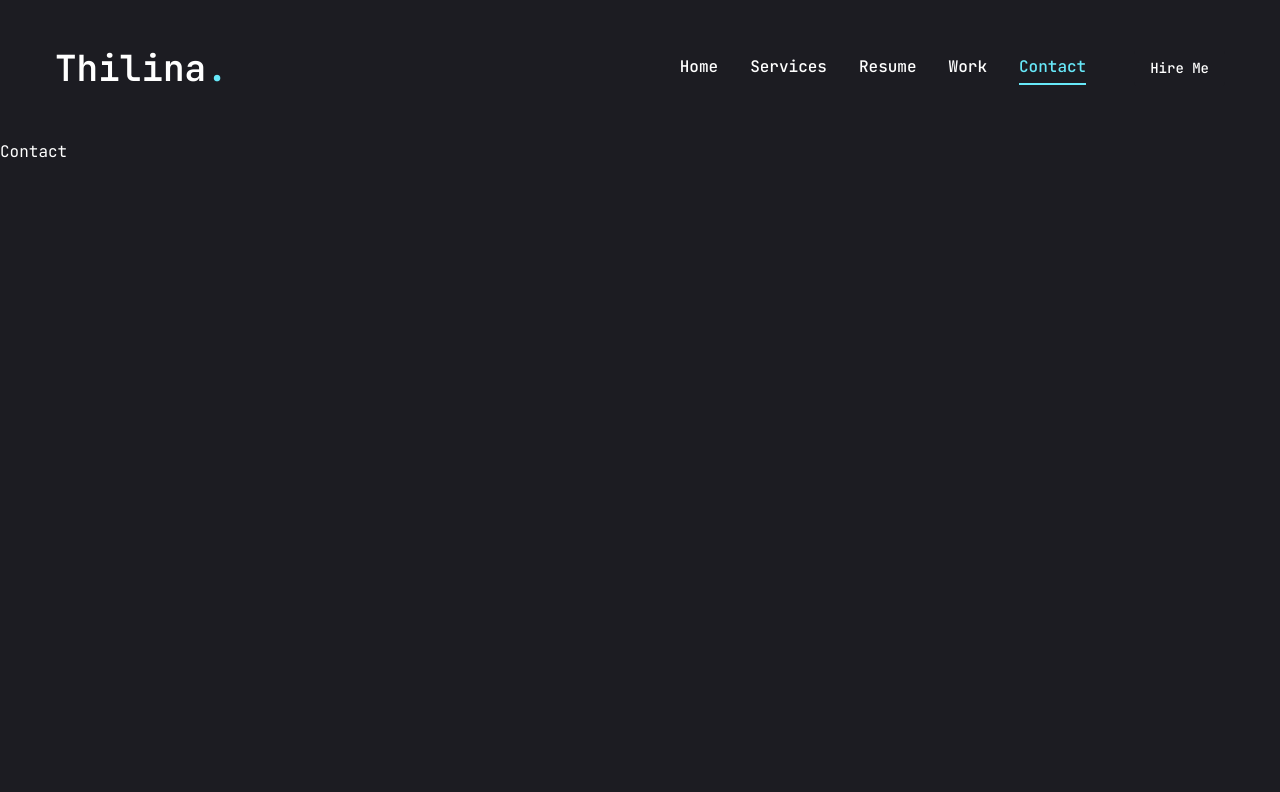
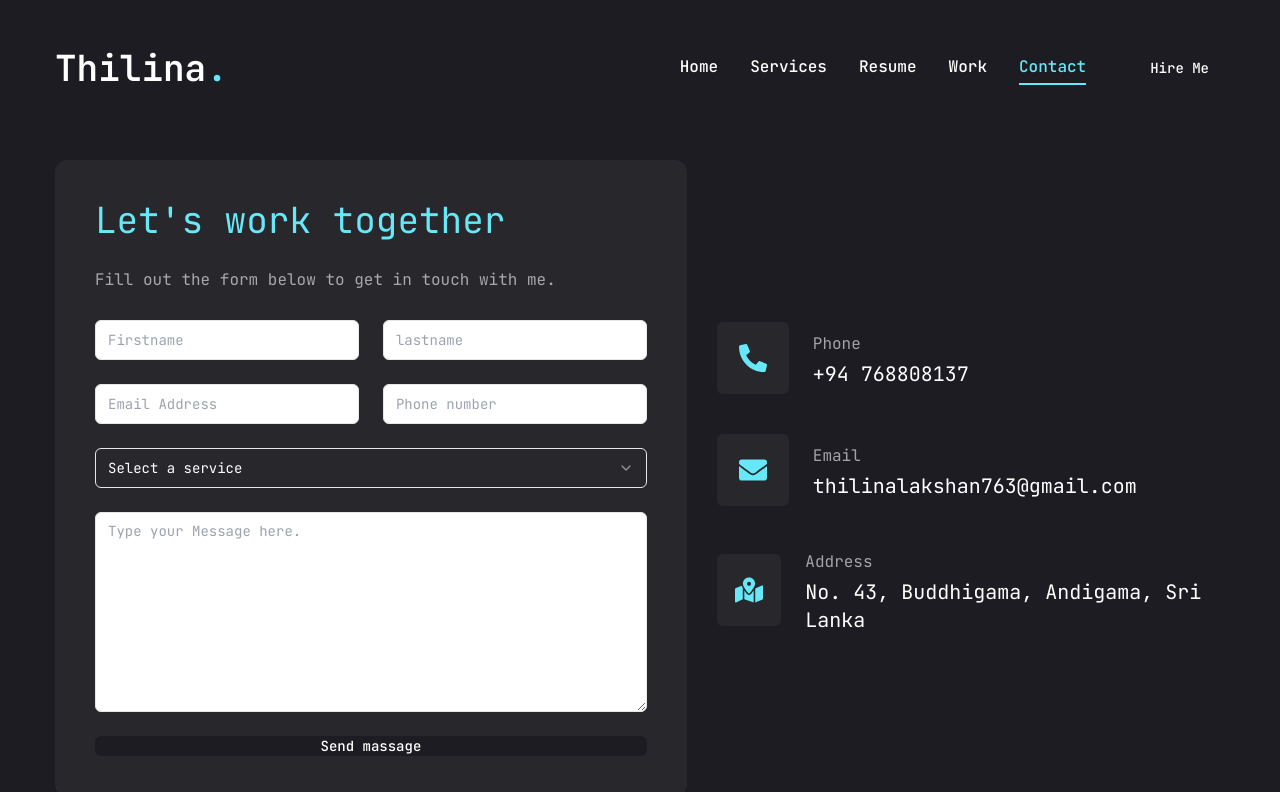
Before and after one commit to thilina330/my-portfolio, a Next.js app in the folder my-portfolio-website/: page /contact in a window 1280 px wide. Shown: the top 792 px of the page. Built offline with nearby package versions, Linux system fonts and the light colour scheme.

Commit message:
create contact page

```diff
--- a/my-portfolio-website/app/contact/page.jsx
+++ b/my-portfolio-website/app/contact/page.jsx
@@ -1,11 +1,109 @@
-import React from 'react'
+"use client";
+
+import { Button } from "@/components/ui/button";
+import { Input } from "@/components/ui/input";
+import { Textarea } from "@/components/ui/textarea";
+
+import {
+  Select,
+  SelectContent,
+  SelectGroup,
+  SelectItem,
+  SelectLabel,
+  SelectTrigger,
+  SelectValue,
+} from "@/components/ui/select";
+
+import { FaPhoneAlt, FaEnvelope, FaMapMarkedAlt } from "react-icons/fa";
+
+const info = [
+  {
+    icon: <FaPhoneAlt />,
+    title: "Phone",
+    value: "+94 768808137",
+  },
+  {
+    icon: <FaEnvelope />,
+    title: "Email",
+    value: "thilinalakshan763@gmail.com",
+  },
+  {
+    icon: <FaMapMarkedAlt />,
+    title: "Address",
+    value: "No. 43, Buddhigama, Andigama, Sri Lanka",
+  },
+];
+
+import { motion } from "framer-motion";
 
 const Contact = () => {
   return (
-    <div>
-        <h1>Contact</h1>
-    </div>
-  )
-}
+    <motion.section
+      initial={{ opacity: 0 }}
+      animate={{
+        opacity: 1,
+        transition: { delay: 2.4, duration: 0.4, ease: "easeIn" },
+      }}
+      className="py-6"
+    >
+      <div className="container mx-auto">
+        <div className="flex flex-col xl:flex-row gap-[30px]">
+          {/* form */}
+          <div className="xl:w-[54%] order-2 xl:order-none">
+            <form className="flex flex-col gap-6 p-10 bg-[#27272c] rounded-xl">
+              <h3 className="text-4xl text-cyan-300">Let's work together</h3>
+              <p className="text-white/60">
+                Fill out the form below to get in touch with me.
+              </p>
+              {/* input */}
+              <div className="grid grid-cols-1 gap-6 md:grid-cols-2">
+                <Input type="firstname" placeholder="Firstname" />
+                <Input type="lastname" placeholder="lastname" />
+                <Input type="email" placeholder="Email Address" />
+                <Input type="phone" placeholder="Phone number" />
+              </div>
+              {/* select */}
+              <Select>
+                <SelectTrigger className="w-full">
+                  <SelectValue placeholder="Select a service"/>
+                </SelectTrigger>
+                <SelectContent>
+                  <SelectGroup>
+                    <SelectLabel>Select a service</SelectLabel>
+                    <SelectItem value="est">Web Development</SelectItem>
+                    <SelectItem value="cst">UI/UX Design</SelectItem>
+                    <SelectItem value="nst">Logo Design</SelectItem>
+                  </SelectGroup>
+                </SelectContent>
+              </Select>
+              {/* textarea */}
+              <Textarea placeholder="Type your Message here."  className="h-[200px]"/>
+              {/* btn */}
+              <Button  size="md" className="mx-w-40">
+                Send massage
+              </Button>
+            </form>
+          </div >
+          {/* info */}
+          <div className="flex items-center flex-1 order-1 xl:justify-end xl:order-none nb-8 xl:nb-0 ">
+            <ul className="flex flex-col gap-10">
+              {info.map((item, index) => {
+                return <li key={index} className="flex items-center gap-6">
+                  <div className="w-[52px] h-[52px] xl:w-[72px] xl:h-[72px] bg-[#27272c] text-cyan-300 rounded-md flex items-center justify-center ">
+                    <div className="text-[28px] ">{item.icon}</div>
+                  </div>
+                  <div>
+                    <p className="text-white/60">{item.title}</p>
+                    <h3 className="text-xl ">{item.value}</h3>
+                  </div>
+                </li>
+              })}
+            </ul>
+          </div>
+        </div>
+      </div>
+    </motion.section>
+  );
+};
 
-export default Contact
+export default Contact;
```
